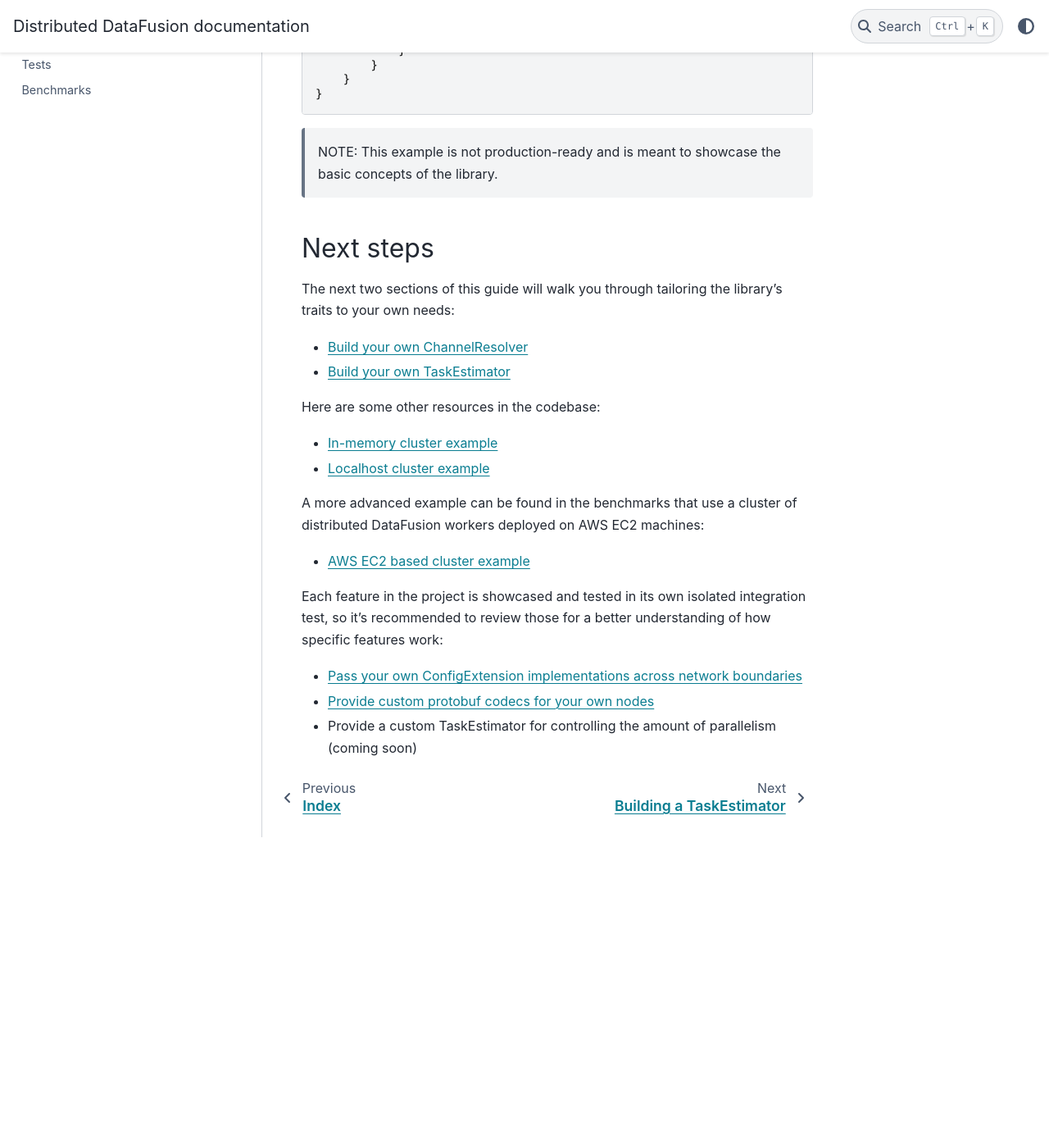
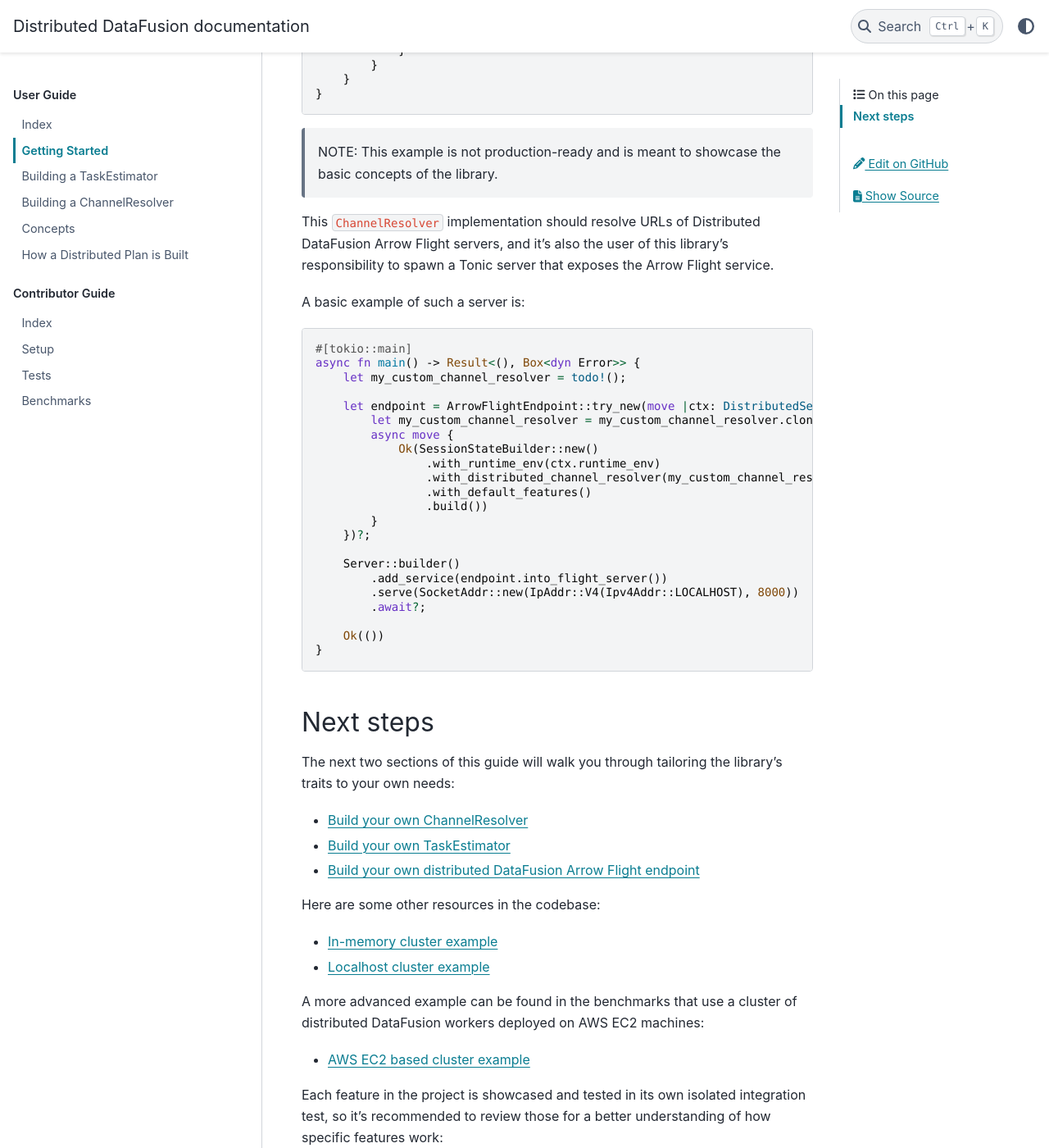
Before and after one commit to datafusion-contrib/datafusion-distributed, a Sphinx documentation site: the page built from docs/source/user-guide/getting-started.md, in a window 1280 px wide and 1400 px high, scrolled down 1192 px. Shown: the whole window at 82% size. Built offline with Sphinx 7.4.7 and the PyData theme 0.15.4, drawn with Linux system fonts in a browser that asks for light colours; before the commit the page ends 2213 px from its top, so only the background shows below that.

Commit message:
Update docs

````diff
--- a/docs/source/user-guide/getting-started.md
+++ b/docs/source/user-guide/getting-started.md
@@ -58,12 +58,43 @@
 
 > NOTE: This example is not production-ready and is meant to showcase the basic concepts of the library.
 
+This `ChannelResolver` implementation should resolve URLs of Distributed DataFusion Arrow Flight servers, and it's
+also the user of this library's responsibility to spawn a Tonic server that exposes the Arrow Flight service.
+
+A basic example of such a server is:
+
+```rust
+#[tokio::main]
+async fn main() -> Result<(), Box<dyn Error>> {
+    let my_custom_channel_resolver = todo!();
+
+    let endpoint = ArrowFlightEndpoint::try_new(move |ctx: DistributedSessionBuilderContext| {
+        let my_custom_channel_resolver = my_custom_channel_resolver.clone();
+        async move {
+            Ok(SessionStateBuilder::new()
+                .with_runtime_env(ctx.runtime_env)
+                .with_distributed_channel_resolver(my_custom_channel_resolver)
+                .with_default_features()
+                .build())
+        }
+    })?;
+
+    Server::builder()
+        .add_service(endpoint.into_flight_server())
+        .serve(SocketAddr::new(IpAddr::V4(Ipv4Addr::LOCALHOST), 8000))
+        .await?;
+
+    Ok(())
+}
+```
+
 ## Next steps
 
 The next two sections of this guide will walk you through tailoring the library's traits to your own needs:
 
 - [Build your own ChannelResolver](channel-resolver.md)
 - [Build your own TaskEstimator](task-estimator.md)
+- [Build your own distributed DataFusion Arrow Flight endpoint](arrow-flight-endpoint.md)
 
 Here are some other resources in the codebase:
 
````
Also changed, not shown: docs/source/user-guide/arrow-flight-endpoint.md (added, +3 -0 lines).
